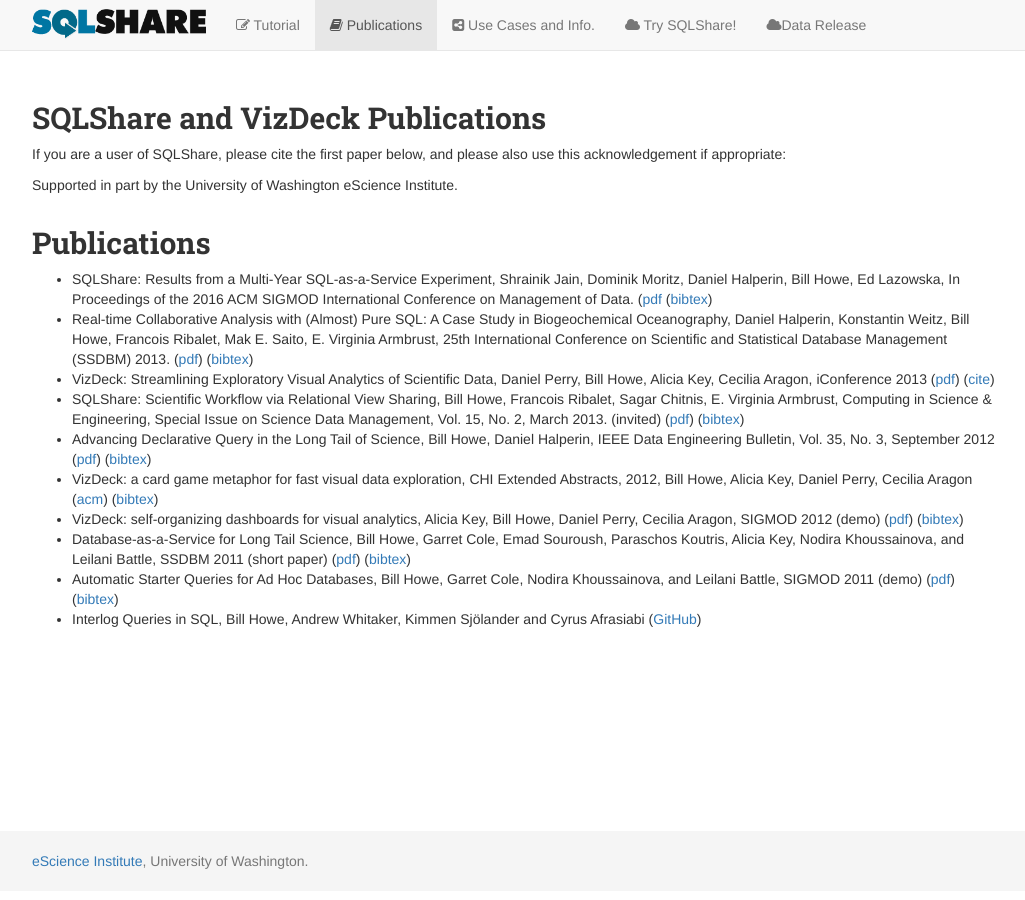
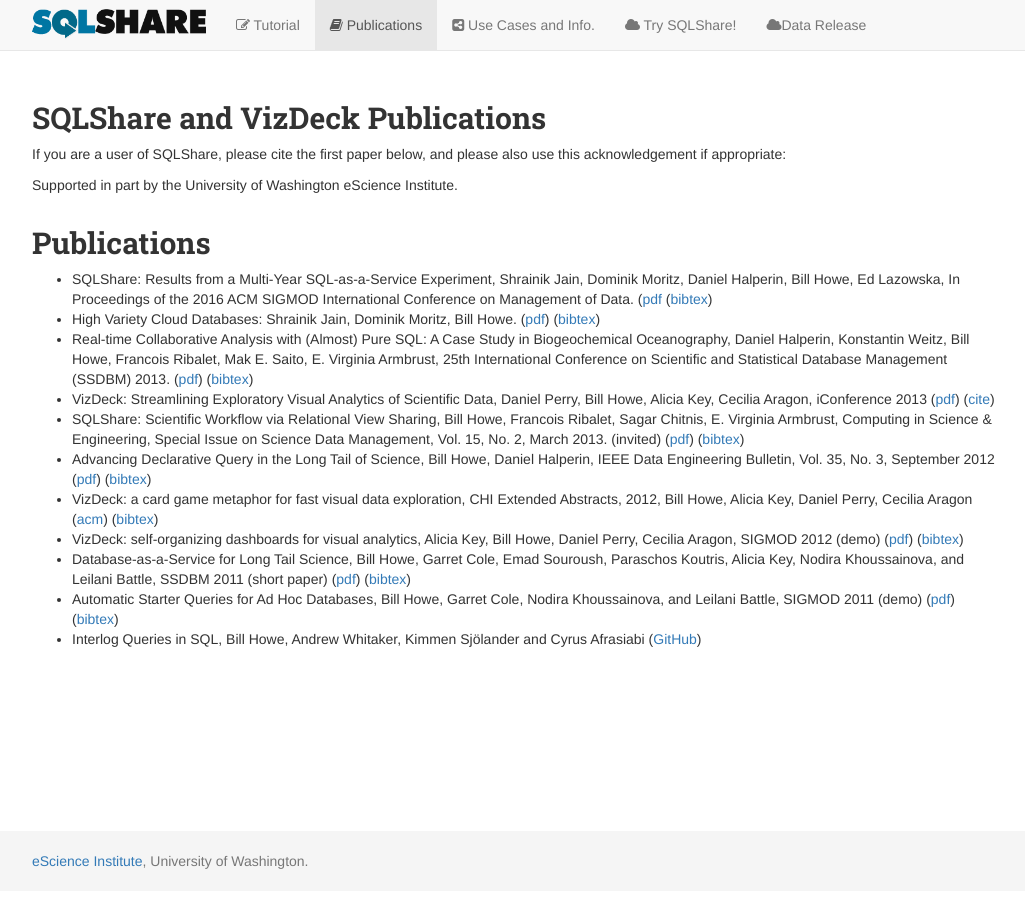
Before and after one commit to uwescience/sqlshare, a Jekyll site: the page built from publications.markdown, in a window 1280 px wide. Shown: the whole page, without its empty margins (123-1148 px from the left). Built offline with Jekyll 4.4.1, drawn with Linux system fonts in a browser that asks for light colours; nearby versions of some CDN libraries; Markdown is read by kramdown in place of the engine named in the settings.

Commit message:
adding workshop paper too

```diff
--- a/publications.markdown
+++ b/publications.markdown
@@ -13,6 +13,7 @@
 
 ## Publications
 * SQLShare: Results from a Multi-Year SQL-as-a-Service Experiment, Shrainik Jain, Dominik Moritz, Daniel Halperin, Bill Howe, Ed Lazowska, In Proceedings of the 2016 ACM SIGMOD International Conference on Management of Data. ([pdf](https://uwescience.github.io/sqlshare/pdfs/sqlshare_shrainik.pdf) ([bibtex](https://www.dropbox.com/s/439z6x731o2pzz7/self-bibtex.bib?dl=0))
+* High Variety Cloud Databases: Shrainik Jain, Dominik Moritz, Bill Howe. ([pdf](https://uwescience.github.io/sqlshare/pdfs/ICDE16_research_5.pdf)) ([bibtex](https://www.dropbox.com/s/idj7x9olwdkyuk6/self-bibtex.bib?dl=0))
 * Real-time Collaborative Analysis with (Almost) Pure SQL: A Case Study in Biogeochemical Oceanography, Daniel Halperin, Konstantin Weitz, Bill Howe, Francois Ribalet, Mak E. Saito, E. Virginia Armbrust, 25th International Conference on Scientific and Statistical Database Management (SSDBM) 2013. ([pdf](http://r.halper.in/paper/ssdbm_geomics_case_study)) ([bibtex](https://scholar.google.com/scholar.bib?q=info:RsndZHbi_f0J:scholar.google.com/&output=citation&scisig=AAGBfm0AAAAAVrK3ekMMruiiHhNp-FsZ2ow6ZWK3kk8-&scisf=4&hl=en&scfhb=1))
 * VizDeck: Streamlining Exploratory Visual Analytics of Scientific Data, Daniel Perry, Bill Howe, Alicia Key, Cecilia Aragon, iConference 2013 ([pdf](https://www.ideals.illinois.edu/bitstream/handle/2142/36044/206.pdf)) ([cite](http://hdl.handle.net/2142/36044))
 * SQLShare: Scientiﬁc Workﬂow via Relational View Sharing, Bill Howe, Francois Ribalet, Sagar Chitnis, E. Virginia Armbrust, Computing in Science & Engineering, Special Issue on Science Data Management, Vol. 15, No. 2, March 2013. (invited) ([pdf](http://escience.washington.edu/sites/default/files/howe_sqlshare_cise_2013.pdf)) ([bibtex](https://scholar.google.com/scholar.bib?q=info:RsndZHbi_f0J:scholar.google.com/&output=citation&scisig=AAGBfm0AAAAAVQE197ooBANeeqaSBdQ2UALv6JmDjf1x&scisf=4&hl=en))
```
